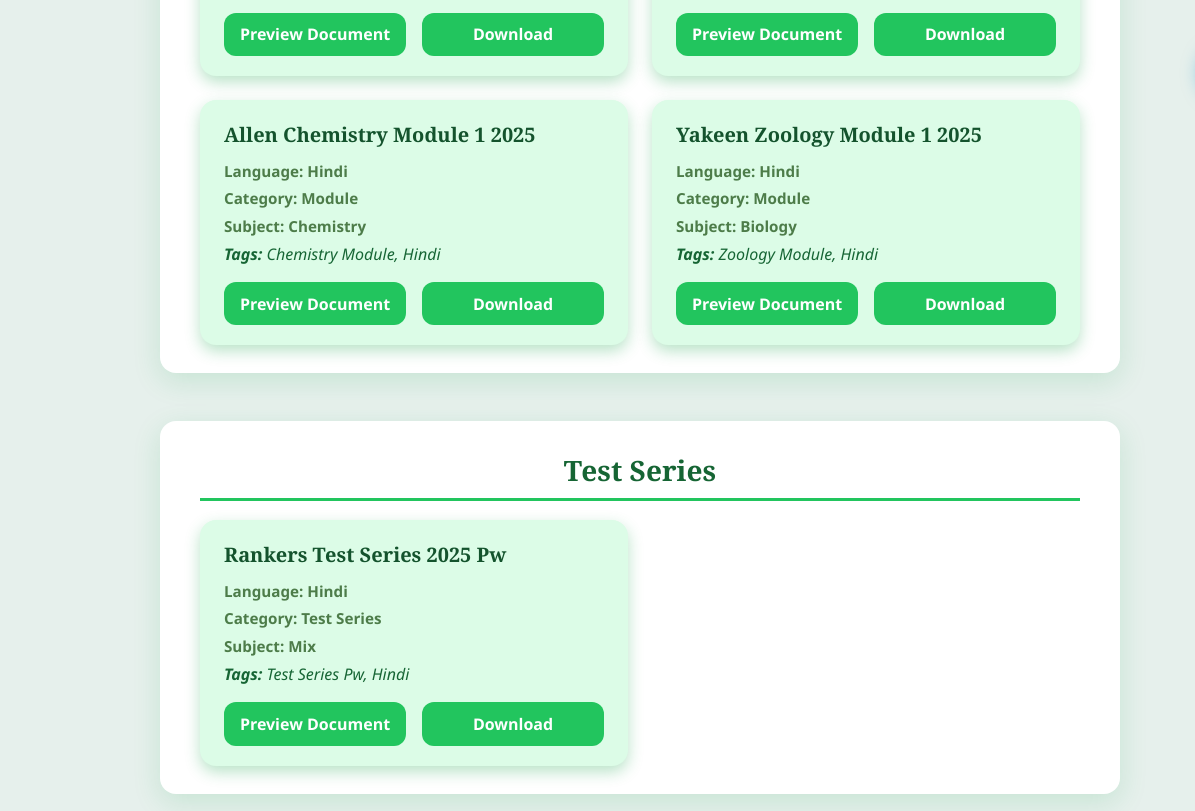
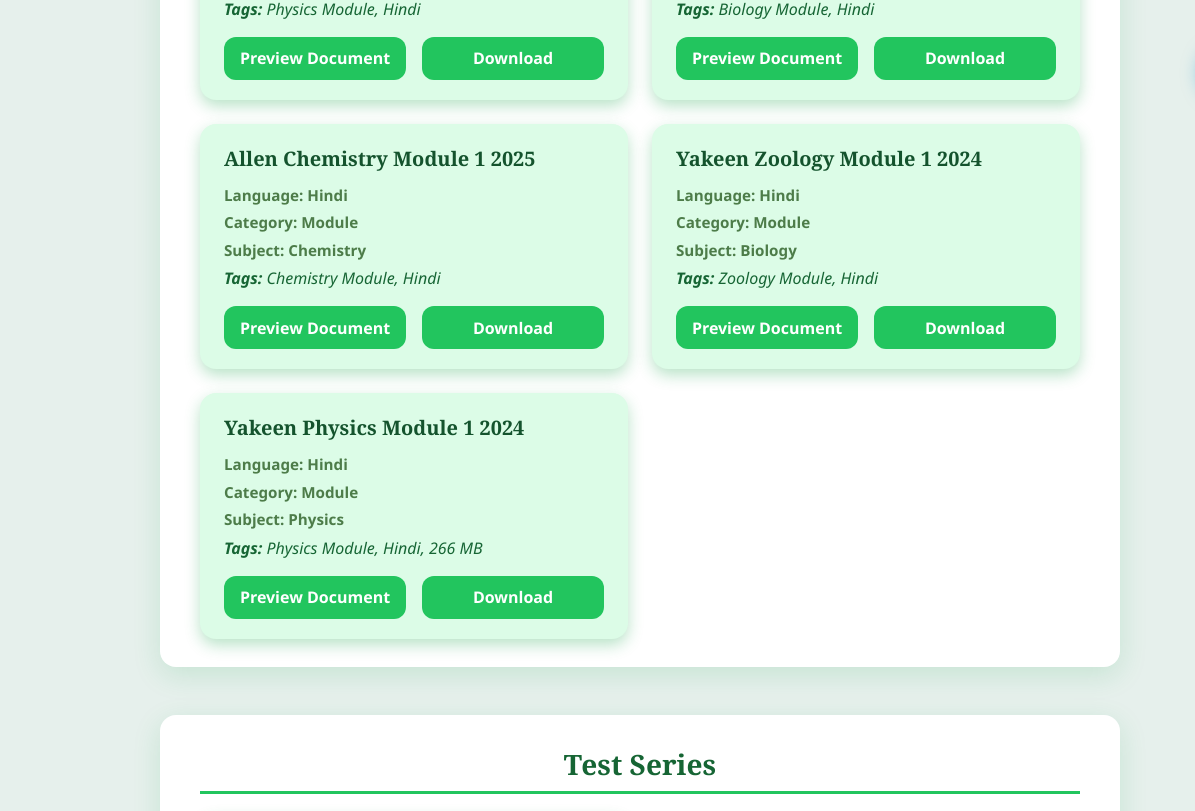
Before and after one commit to vasu0987x/Neet, a plain HTML site: page index.html in a window 1280 px wide. Shown: the part 681-1492 px from the top of the page, 0-1195 px from the left. Drawn offline with nearby package versions, Linux system fonts and the light colour scheme.

Commit message:
Update index.html

```diff
--- a/index.html
+++ b/index.html
@@ -1,4 +1,4 @@
-<!DOCTYPE html>
+i<!DOCTYPE html>
 <html lang="en">
 <head>
   <meta charset="UTF-8" />
@@ -340,13 +340,22 @@
         tags: ["Chemistry Module", "Hindi"]
       },
       {
-        title: "Yakeen Zoology Module 1 2025",
+        title: "Yakeen Zoology Module 1 2024",
         link: "https://drive.google.com/file/d/1Ioj2sm8Wi281weSa1qvBmX9zZtSLr3oV/view?usp=drivesdk",
         language: "Hindi",
         category: "Module",
         subject: "Biology",
         tags: ["Zoology Module", "Hindi"]
       },
+      {
+        title: "Yakeen Physics Module 1 2024",
+        link: "https://drive.google.com/file/d/1JRyds6WyVkcojLCWIKFheu9ckpzVpMjj/view?usp=drivesdk",
+        language: "Hindi",
+        category: "Module",
+        subject: "Physics",
+        tags: ["Physics Module", "Hindi", "266 MB"]
+      },
+
       {
         title: "Rankers Test Series 2025 Pw",
         link: "https://drive.google.com/file/d/1IvCEFdgRI4_QgeJsJbKwm_YaJ5Ezh2u2/view?usp=drivesdk",
```
